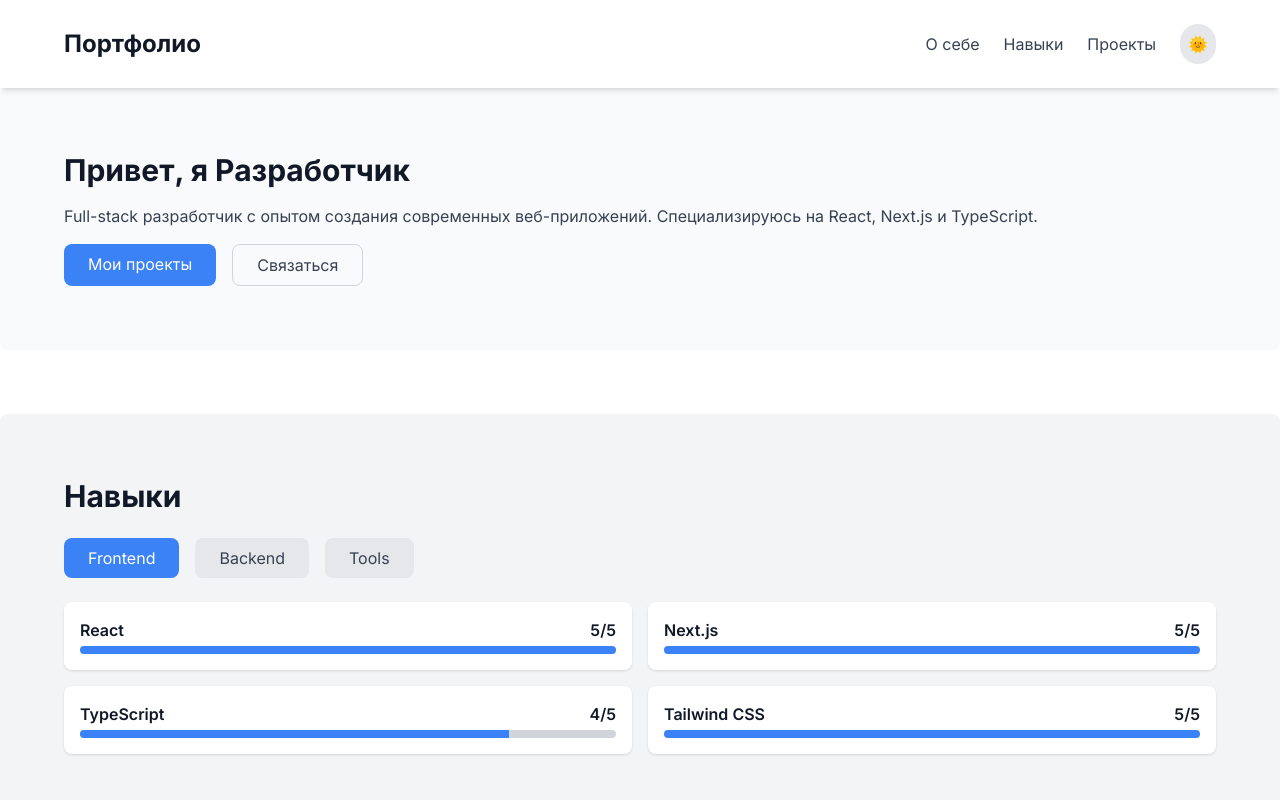
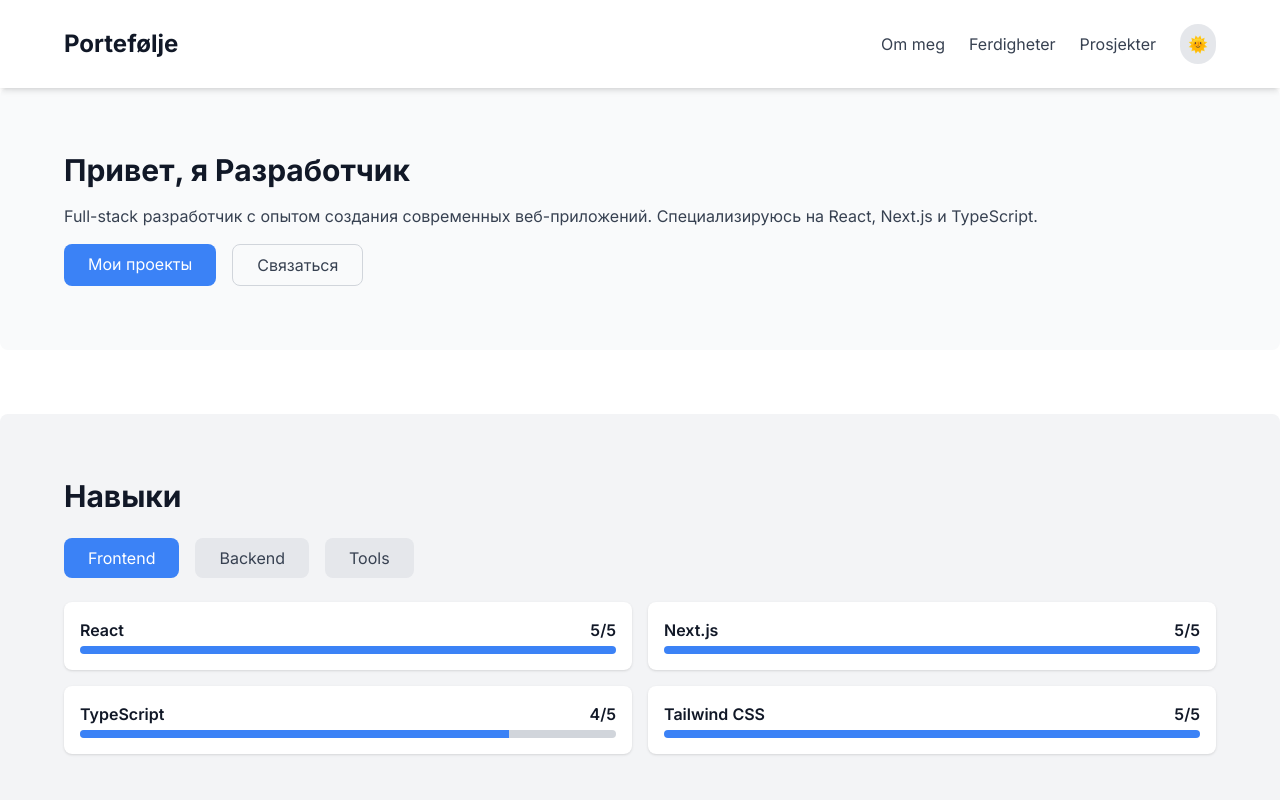
Before and after one commit to RozDm/R, a Next.js app: page / in a window 1280 px wide. Shown: the top 800 px of the page. Built offline with nearby package versions, Linux system fonts and the light colour scheme.

Commit message:
Update portfolio

```diff
--- a/components/Header.tsx
+++ b/components/Header.tsx
@@ -5,16 +5,16 @@
 export default function Header() {
   return (
     <header className="w-full py-6 px-4 md:px-16 flex items-center justify-between bg-white dark:bg-gray-900 shadow-md sticky top-0 z-50">
-      <h1 className="text-2xl font-bold text-gray-900 dark:text-white">Портфолио</h1>
+      <h1 className="text-2xl font-bold text-gray-900 dark:text-white">Portefølje</h1>
       <nav className="flex items-center space-x-6">
         <a href="#about" className="text-gray-700 dark:text-gray-300 hover:text-primary-light dark:hover:text-primary-dark">
-          О себе
+          Om meg
         </a>
         <a href="#skills" className="text-gray-700 dark:text-gray-300 hover:text-primary-light dark:hover:text-primary-dark">
-          Навыки
+          Ferdigheter
         </a>
         <a href="#projects" className="text-gray-700 dark:text-gray-300 hover:text-primary-light dark:hover:text-primary-dark">
-          Проекты
+          Prosjekter
         </a>
         <ThemeToggle />
       </nav>
```
